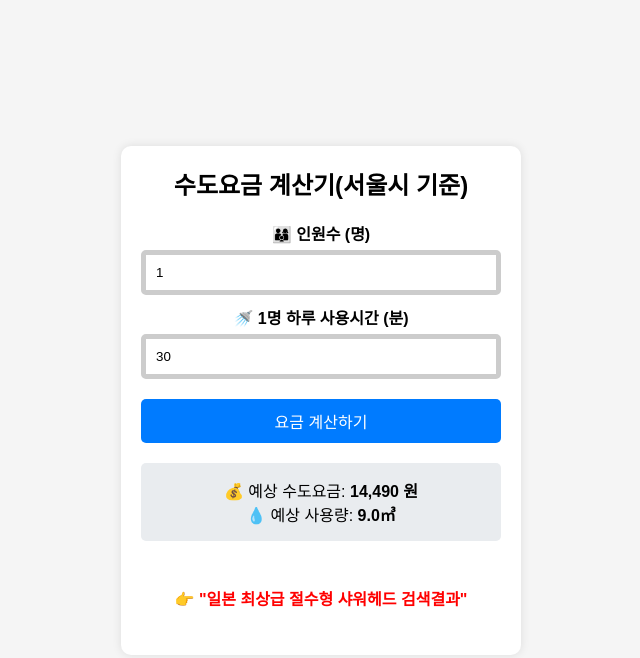
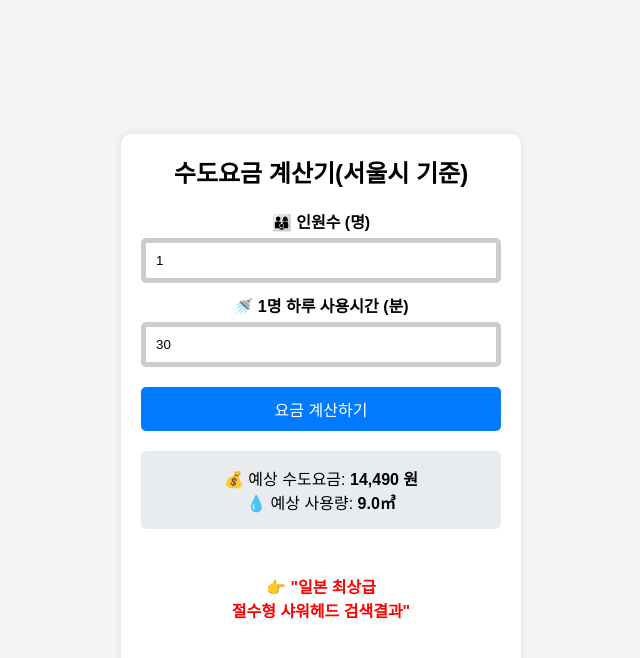
Before and after one commit to maroco122/showerhead, a plain HTML site: page index.html in a window 1280 px wide. Both pictures are taken after a click on the button "요금 계산하기". Shown: the whole page, without its empty margins (319-959 px from the left). Drawn offline with Linux system fonts and the light colour scheme.

Commit message:
Update index.html

```diff
--- a/index.html
+++ b/index.html
@@ -98,7 +98,7 @@
         <div class="result" id="result">💧 수도요금 결과가 여기에 표시됩니다.</div>
 
         <!-- 절수형 샤워헤드 확인하기 버튼 (처음에는 숨김) -->
-        <button class="blink-button" onclick="openRandomLink()" id="blinkButton">👉 "일본 최상급 절수형 샤워헤드 검색결과"</button>
+        <button class="blink-button" onclick="openRandomLink()" id="blinkButton">👉 "일본 최상급<br> 절수형 샤워헤드 검색결과"</button>
     </div>
 
     <script>
```
